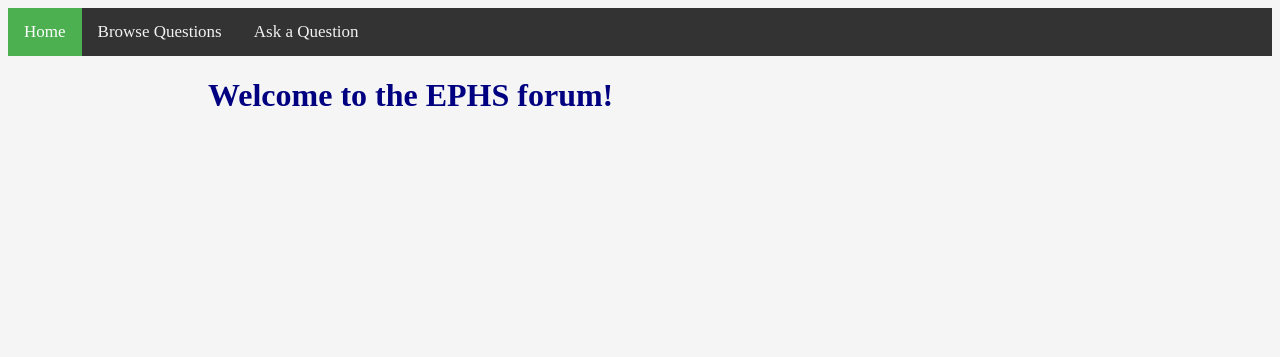
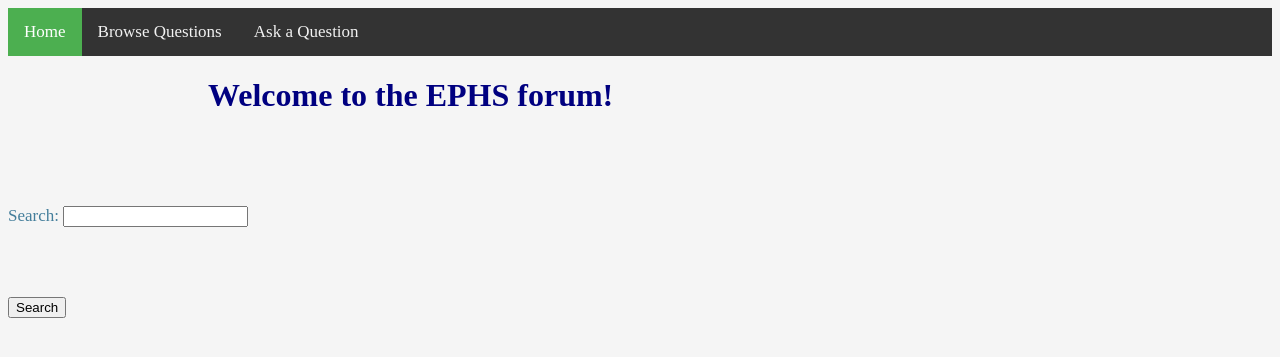
Before and after one commit to sarthyparty/forumapp, a Django app: page / in a window 1280 px wide. Shown: the top 357 px of the page. Run offline with Django 3.2, Linux system fonts and the light colour scheme; some libraries are stand-ins or nearby versions.

Commit message:
setup search

```diff
--- a/questions/forms.py
+++ b/questions/forms.py
@@ -14,3 +14,7 @@ class AnswerForm(forms.Form):
         validators.RegexValidator(regex='^[a-zA-Z\s]*$', message="Only letters allowed!")])
     answer = forms.CharField(label='Answer', max_length=answer_max, required=False,
                              widget=forms.Textarea)
+
+
+class SearchForm(forms.Form):
+    keyword = forms.CharField(label='Search', max_length=20)
--- a/questions/templates/home.html
+++ b/questions/templates/home.html
@@ -7,5 +7,10 @@
 
     {% block content %}
         <h1>Welcome to the EPHS forum!</h1>
+        <form action="{% url 'home' %}" method="post">
+            {% csrf_token %}
+            {{ form.as_p }}
+        <input type="submit" value="Search">
+        </form>
 
     {% endblock %}
--- a/questions/urls.py
+++ b/questions/urls.py
@@ -7,5 +7,6 @@ urlpatterns = [
     path('questions/', views.questions, name='questions'),
     path('ask_question/', views.ask_question, name='ask_question'),
     path('q/<id>/', views.question_detail, name='question_detail'),
-    path('new_answer/<id>/', views.new_answer, name='new_answer')
+    path('new_answer/<id>/', views.new_answer, name='new_answer'),
+    path('search/<keyword>/', views.search, name='search')
 ]
--- a/questions/views.py
+++ b/questions/views.py
@@ -7,7 +7,14 @@ from .models import Question, Answer
 # Create your views here.
 
 def home(request):
-    return render(request, 'home.html')
+    if request.method == 'POST':
+        form = QuestionForm(request.POST)
+        if form.is_valid():
+            return HttpResponseRedirect('/search/' + request.POST['keyword'] + '/')
+
+    else:
+        form = SearchForm()
+    return render(request, 'home.html', {'form': form})
 
 
 def questions(request):
@@ -30,7 +37,7 @@ def ask_question(request):
 
 def question_detail(request, id):
     question = get_object_or_404(Question, id=id)
-    answers = Answer.objects.all().filter(question=question)
+    answers = Answer.objects.filter(question=question)
     return render(request, 'question_detail.html', {'question': question, 'answers': answers})
 
 
@@ -49,3 +56,7 @@ def new_answer(request, id):
         form = AnswerForm()
 
     return render(request, 'new_answer.html', {'form': form, 'question': question})
+
+def search(request, keyword):
+    questions = Question.objects.filter(question__search=keyword)
+    return render(request, 'questions.html', {'questions': questions})
```
